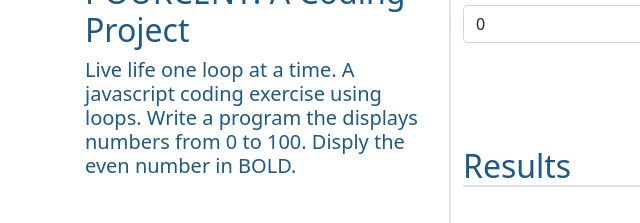
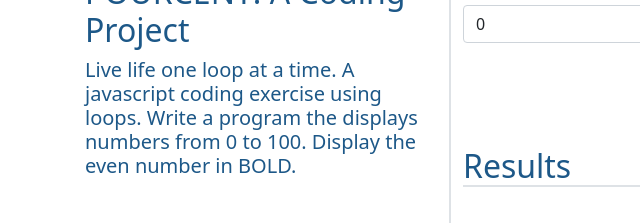
Before and after one commit to MathieuDeveloper/POURCENT, a plain HTML site: page app.html in a window 1280 px wide. Shown: the part 135-358 px from the top of the page, 0-640 px from the left. Drawn offline with nearby package versions, Linux system fonts and the light colour scheme.

Commit message:
Update app.html

```diff
--- a/app.html
+++ b/app.html
@@ -60,7 +60,7 @@
                 <div class="col-lg-4 col border-end border-2">
                     <h2>POURCENT: A Coding Project</h2>
                     <h4 class="lead">Live life one loop at a time. A javascript coding exercise using loops.
-                        Write a program the displays numbers from 0 to 100. Disply the even number in<strong>
+                        Write a program the displays numbers from 0 to 100. Display the even number in<strong>
                             BOLD.</strong></h4>
                     <h2 class="border-bottom border-2 mt-5">Instructions</h2>
                     <p>Enter a starting value and a ending value. Press the button and the value will appear</p>
```
